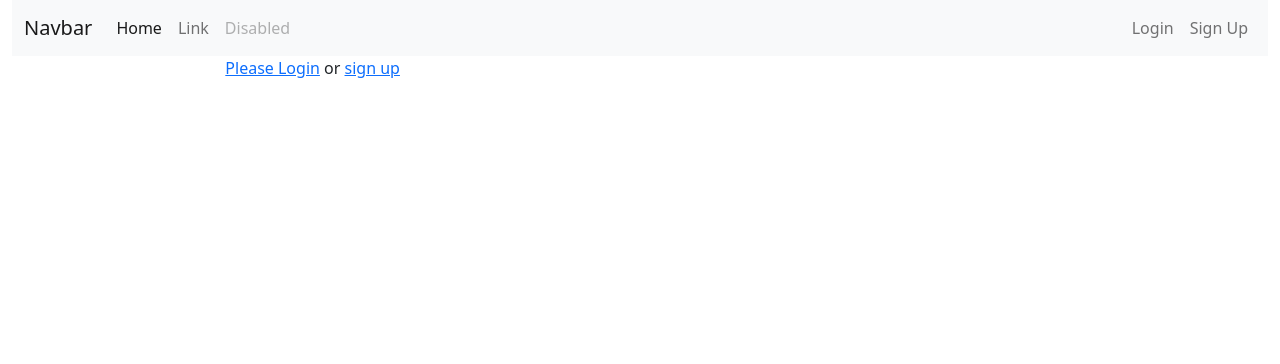
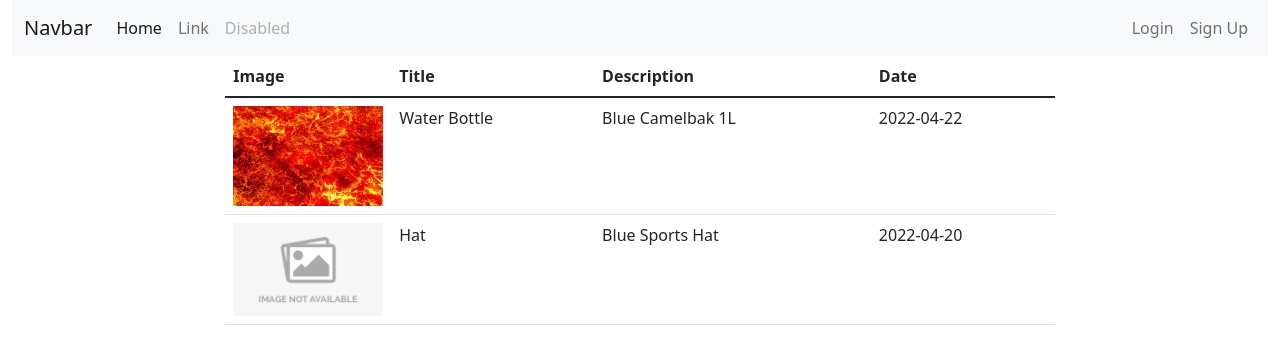
Before and after one commit to petersercombe/FlaskAppDemo-DSU1, a Flask app: page / in a window 1280 px wide. Shown: the top 364 px of the page. Run offline with Flask 2, Linux system fonts and the light colour scheme.

Commit message:
Monday 26 April

```diff
--- a/main.py
+++ b/main.py
@@ -23,7 +23,7 @@ lostProperty = {0:{"title":"Water Bottle",
                    "date":"2022-04-20",
                    "claimed":False,
                    "claimedBy":"",
-                   "image":""},
+                   "image":"noImage.png"},
                 2:{"title":"Headphones",
                    "description":"Black, Fancy, Wireless",
                    "date":"2022-04-18",
@@ -35,7 +35,9 @@ lostProperty = {0:{"title":"Water Bottle",
 @app.route('/')
 @app.route('/home')
 def home():
-    return render_template("index.html", user=session["name"] if "username" in session else None)
+    return render_template("index.html",
+                           user=session["name"] if "username" in session else None,
+                           lostProperty=lostProperty)
 
 
 @app.route('/login')
--- a/templates/index.html
+++ b/templates/index.html
@@ -4,12 +4,30 @@
 
 {% block content %}
 
-{% if user %}
-<p>Welcome home, {{user}}!</p>
-<a href="/logout">Logout</a>
-{% else %}
-<a href="/login">Please Login</a> or <a href="/signup">sign up</a>
-{% endif %}
+<div class="table-responsive">
+    <table class="table  table-hover">
+        <thead>
+            <tr>
+              <th scope="col" style="width:20%">Image</th>
+              <th scope="col">Title</th>
+              <th scope="col">Description</th>
+              <th scope="col">Date</th>
+            </tr>
+        </thead>
+        <tbody>
+        {% for index, data in lostProperty.items() %}
+        {% if data["claimed"] == False %}
+            <tr style="cursor:pointer" onclick="location.href='/item/{{index}}'">
+                  <td><img src='/static/images/{{data["image"]}}' class="img-fluid" alt="..."></td>
+                  <td>{{data["title"]}}</td>
+                  <td>{{data["description"]}}</td>
+                  <td>{{data["date"]}}</td>
+            </tr>
+        {% endif %}
+        {% endfor %}
+        </tbody>
+  </table>
+</div>
 
 
 {% endblock %}
```
Also changed, not shown: static/images/noImage.png (added), static/images/picture1.jpg (added), 1 other file.
